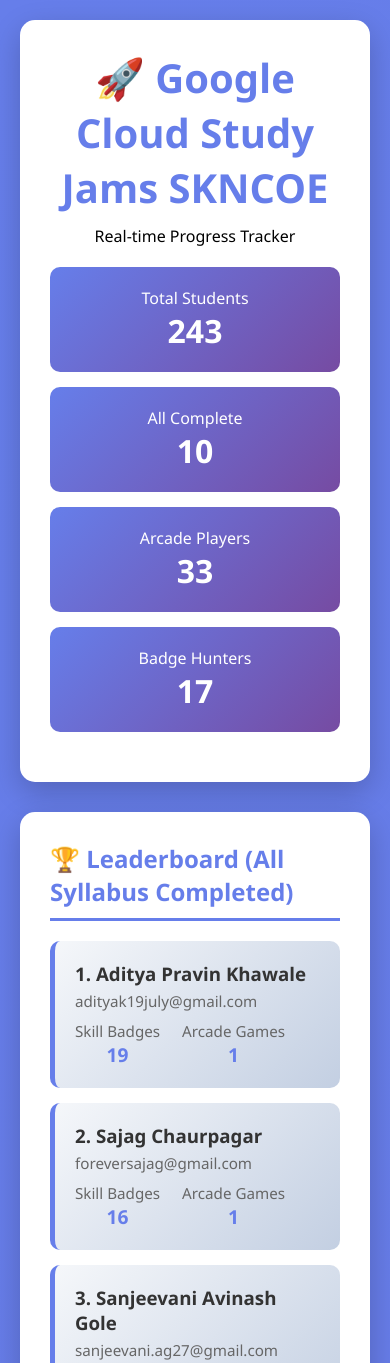
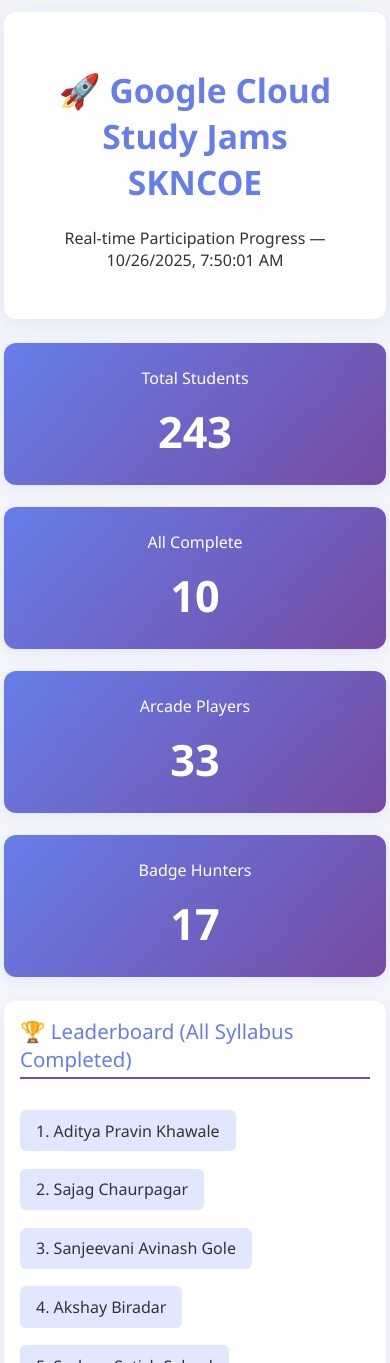
Before and after one commit to Swarnim31/cloud-study-jams-dashboard, a website: page public/index.html in a window 390 px wide. Shown: the top 1363 px of the page. Drawn offline with nearby package versions, Linux system fonts and the light colour scheme.

Commit message:
Refactor HTML structure and update styles
Updated styles for layout and improved responsiveness. Changed header and section elements for better structure and added new student list display.

```diff
--- a/public/index.html
+++ b/public/index.html
@@ -1,126 +1,151 @@
 <!DOCTYPE html>
 <html>
 <head>
-  <meta charset="UTF-8">
-  <meta name="viewport" content="width=device-width, initial-scale=1">
+  <meta charset="UTF-8" />
+  <meta name="viewport" content="width=device-width, initial-scale=1" />
   <title>Google Cloud Study Jams SKNCOE</title>
   <style>
-    * { margin: 0; padding: 0; box-sizing: border-box; }
     body {
       font-family: 'Segoe UI', Tahoma, Geneva, sans-serif;
-      background: linear-gradient(135deg, #667eea 0%, #764ba2 100%);
+      background: #f5f6fa;
+      margin: 0; padding: 0;
       min-height: 100vh;
-      padding: 20px;
     }
-    .container { max-width: 1400px; margin: 0 auto; }
-    header {
-      background: white;
-      padding: 30px;
-      border-radius: 15px;
-      margin-bottom: 30px;
-      box-shadow: 0 10px 30px rgba(0,0,0,0.2);
+    .container {
+      max-width: 1200px;
+      margin: 0 auto;
+      padding: 30px 12px;
+    }
+    .header {
+      background: #fff;
+      border-radius: 12px;
+      box-shadow: 0 4px 24px rgba(102,126,234,0.15);
+      padding: 2rem;
+      margin-bottom: 1.5rem;
       text-align: center;
     }
-    header h1 { color: #667eea; font-size: 2.5em; margin-bottom: 10px; }
-    .stats {
+    .header h1 {
+      color: #667eea;
+      font-size: 2.1em;
+    }
+    .header p {
+      color: #333;
+      margin-top: 0.5em;
+      font-weight: 500;
+    }
+    .grid {
       display: grid;
-      grid-template-columns: repeat(auto-fit, minmax(150px, 1fr));
-      gap: 15px;
-      margin-top: 20px;
-      margin-bottom: 20px;
+      grid-template-columns: repeat(auto-fit, minmax(270px, 1fr));
+      gap: 22px;
+      margin-bottom: 24px;
     }
-    .stat-box {
-      background: linear-gradient(135deg, #667eea, #764ba2);
+    .stat-card {
+      background: linear-gradient(133deg, #667eea 0%, #764ba2 100%);
       color: white;
-      padding: 20px;
-      border-radius: 10px;
+      border-radius: 12px;
+      padding: 1.5em 1.2em;
       text-align: center;
+      box-shadow: 0 3px 14px rgba(102,126,234,0.13);
     }
-    .stat-box .number { font-size: 2em; font-weight: bold; }
-    .section {
-      background: white;
-      padding: 30px;
-      margin-bottom: 30px;
-      border-radius: 15px;
-      box-shadow: 0 10px 30px rgba(0,0,0,0.2);
+    .stat-num {
+      font-size: 2.7em;
+      font-weight: bold;
+      margin-top: 0.3em;
     }
-    .section h2 { color: #667eea; margin-bottom: 20px; border-bottom: 3px solid #667eea; padding-bottom: 10px; }
-    .student-card {
-      background: linear-gradient(135deg, #f5f7fa, #c3cfe2);
-      padding: 20px;
-      margin-bottom: 15px;
-      border-radius: 10px;
-      border-left: 5px solid #667eea;
+    .section-card {
+      background: #fff;
+      border-radius: 12px;
+      box-shadow: 0 3px 14px rgba(102,126,234,0.11);
+      padding: 1em 1em 2em 1em;
+      min-height: 180px;
+    }
+    .section-title {
+      color: #667eea;
+      font-size: 1.28em;
+      margin-bottom: 0.9em;
+      border-bottom: 2px solid #764ba2;
+      padding-bottom: 4px;
+      text-align: left;
+      display: flex; align-items: center; gap: 7px;
+    }
+    .student-list {
       display: flex;
-      justify-content: space-between;
-      align-items: center;
-      transition: box-shadow .2s;
+      flex-wrap: wrap;
+      gap: 8px 18px;
+      padding-top: 0.8em;
     }
-    .student-card:hover { box-shadow: 0 5px 20px rgba(0,0,0,0.1); }
-    .student-info h3 { color: #333; margin-bottom: 5px; }
-    .student-info p { color: #666; font-size: 0.95em; }
-    .student-stats { display: flex; gap: 22px; align-items: center; }
-    .stat { text-align: center; }
-    .stat .value { font-size: 1.2em; font-weight: bold; color: #667eea; }
-    .stat .label { font-size: .95em; color: #666; }
-    .empty-state { text-align: center; color: #999; padding: 40px; }
-    .loading { text-align: center; padding: 40px; color: #667eea; }
-    @media (max-width: 768px) {
-      .student-card { flex-direction: column; align-items: flex-start; }
-      .student-stats { width: 100%; margin-top: 10px; }
+    .student-chip {
+      background: #e0e7ff;
+      color: #333;
+      border-radius: 6px;
+      padding: 0.6em 1em;
+      margin-bottom: 0.6em;
+      font-weight: 500;
+      cursor: pointer;
+      transition: background 0.22s;
+    }
+    .student-chip:hover {
+      background: #667eea;
+      color: white;
+    }
+    .empty-state { color: #888; margin: 25px 0; text-align: center; }
+    .footer {
+      text-align: center;
+      color: #667eea;
+      margin-top: 34px;
+      font-size: .95em;
+      opacity: 0.9;
+    }
+    @media (max-width: 700px) {
+      .container { padding: 12px 4px; }
+      .grid { grid-template-columns: 1fr; }
     }
   </style>
 </head>
 <body>
   <div class="container">
-    <header>
+    <div class="header">
       <h1>🚀 Google Cloud Study Jams SKNCOE</h1>
-      <p>Real-time Progress Tracker</p>
-      <div class="stats">
-        <div class="stat-box">
-          <div>Total Students</div>
-          <div class="number" id="totalStudents">0</div>
-        </div>
-        <div class="stat-box">
-          <div>All Complete</div>
-          <div class="number" id="allCompleted">0</div>
-        </div>
-        <div class="stat-box">
-          <div>Arcade Players</div>
-          <div class="number" id="arcadeCount">0</div>
-        </div>
-        <div class="stat-box">
-          <div>Badge Hunters</div>
-          <div class="number" id="badgeCount">0</div>
-        </div>
+      <p>Real-time Participation Progress — <span id="lastUpdated">Loading...</span></p>
+    </div>
+    <div class="grid">
+      <div class="stat-card">
+        Total Students
+        <div class="stat-num" id="totalStudents">0</div>
       </div>
-    </header>
-    <div class="section">
-      <h2>🏆 Leaderboard (All Syllabus Completed)</h2>
-      <div id="leaderboard">
-        <div class="loading">Loading...</div>
+      <div class="stat-card">
+        All Complete
+        <div class="stat-num" id="allCompleted">0</div>
+      </div>
+      <div class="stat-card">
+        Arcade Players
+        <div class="stat-num" id="arcadeCount">0</div>
+      </div>
+      <div class="stat-card">
+        Badge Hunters
+        <div class="stat-num" id="badgeCount">0</div>
       </div>
     </div>
-    <div class="section">
-      <h2>🎮 Arcade Game Champions</h2>
-      <div id="arcade">
-        <div class="loading">Loading...</div>
+    <div class="grid">
+      <div class="section-card">
+        <div class="section-title">🏆 Leaderboard (All Syllabus Completed)</div>
+        <div id="leaderboard"></div>
+      </div>
+      <div class="section-card">
+        <div class="section-title">🎮 Arcade Game Champions</div>
+        <div id="arcade"></div>
+      </div>
+      <div class="section-card">
+        <div class="section-title">🏇 Badge Hunters</div>
+        <div id="badges"></div>
+      </div>
+      <div class="section-card">
+        <div class="section-title">🚀 Just Getting Started</div>
+        <div id="nocompletion"></div>
       </div>
     </div>
-    <div class="section">
-      <h2>🏇 Badge Hunters</h2>
-      <div id="badges">
-        <div class="loading">Loading...</div>
-      </div>
-    </div>
-    <div class="section">
-      <h2>🚀 Just Getting Started</h2>
-      <div id="nocompletion">
-        <div class="loading">Loading...</div>
-      </div>
-    </div>
-    <div style="text-align: center; color: white; margin-top: 30px; font-size: 0.9em;">
-      Last updated: <span id="lastUpdated">Loading...</span>
+    <div class="footer">
+      Made with ❤️ by SKNCOE Cloud Study Jams
     </div>
   </div>
   <script src="https://cdn.jsdelivr.net/npm/papaparse@5/papaparse.min.js"></script>
@@ -134,37 +159,38 @@
           skipEmptyLines: true,
           complete: function(results) {
             const allStudents = results.data.filter(row => row["User Name"]);
-            // "All Complete" = All Skill Badges & Games Completed == Yes
+            // All Complete: both badges & arcade
             const leaderboard = allStudents.filter(row =>
               row["All Skill Badges & Games Completed"] &&
               row["All Skill Badges & Games Completed"].trim().toLowerCase() === "yes"
             );
-            // Arcade Game Champions: at least 1 arcade game, not all complete
+            // Arcade Game Champions: arcade > 0, not all complete
             const arcadeChamps = allStudents.filter(row =>
               parseInt(row["# of Arcade Games Completed"]) > 0 &&
               (!row["All Skill Badges & Games Completed"] || row["All Skill Badges & Games Completed"].trim().toLowerCase() !== "yes")
             );
-            // Badge Hunters: at least 1 badge, 0 arcade, not all complete
+            // Badge Hunters: badges > 0, arcade = 0, not all complete
             const badgeHunters = allStudents.filter(row =>
               parseInt(row["# of Skill Badges Completed"]) > 0 &&
               (!row["# of Arcade Games Completed"] || parseInt(row["# of Arcade Games Completed"]) === 0) &&
               (!row["All Skill Badges & Games Completed"] || row["All Skill Badges & Games Completed"].trim().toLowerCase() !== "yes")
             );
-            // Just Getting Started
+            // No Progress: badges = 0, arcade = 0
             const noProgress = allStudents.filter(row =>
               (!row["# of Skill Badges Completed"] || parseInt(row["# of Skill Badges Completed"]) === 0) &&
               (!row["# of Arcade Games Completed"] || parseInt(row["# of Arcade Games Completed"]) === 0)
             );
+
             document.getElementById('totalStudents').textContent = allStudents.length;
             document.getElementById('allCompleted').textContent = leaderboard.length;
             document.getElementById('arcadeCount').textContent = arcadeChamps.length;
             document.getElementById('badgeCount').textContent = badgeHunters.length;
             document.getElementById('lastUpdated').textContent = new Date().toLocaleString();
 
-            renderCards('leaderboard', leaderboard, true);
-            renderCards('arcade', arcadeChamps, false);
-            renderCards('badges', badgeHunters, false);
-            renderCards('nocompletion', noProgress, false);
+            renderList('leaderboard', leaderboard);
+            renderList('arcade', arcadeChamps);
+            renderList('badges', badgeHunters);
+            renderList('nocompletion', noProgress);
           }
         });
       } catch (error) {
@@ -174,30 +200,19 @@
       }
     }
 
-    function renderCards(containerId, students, showStats) {
+    function renderList(containerId, students) {
       const section = document.getElementById(containerId);
       if (students.length === 0) {
         section.innerHTML = '<div class="empty-state">No students in this category yet.</div>';
         return;
       }
-      section.innerHTML = students.map((s, i) =>
-        `<div class="student-card">
-          <div class="student-info">
-            <h3>${i + 1}. ${s["User Name"]}</h3>
-            <p>${s["User Email"]}</p>
+      section.innerHTML = '<div class="student-list">' +
+        students.map((s, idx) => `
+          <div class="student-chip" title="Skill Badges: ${s["# of Skill Badges Completed"] || 0}, Arcade Games: ${s["# of Arcade Games Completed"] || 0}">
+            ${idx + 1}. ${s["User Name"]}
           </div>
-          <div class="student-stats">
-            <div class="stat">
-              <div class="label">Skill Badges</div>
-              <div class="value">${s["# of Skill Badges Completed"] || 0}</div>
-            </div>
-            <div class="stat">
-              <div class="label">Arcade Games</div>
-              <div class="value">${s["# of Arcade Games Completed"] || 0}</div>
-            </div>
-          </div>
-        </div>`
-      ).join('');
+        `).join('') +
+      '</div>';
     }
 
     fetchCsvData();
```
